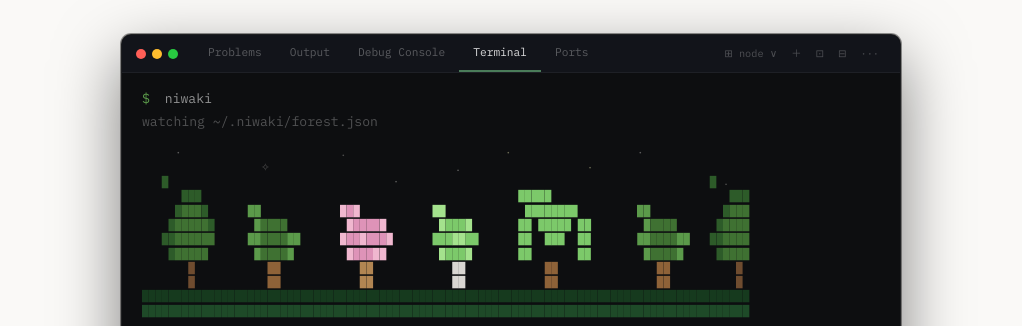
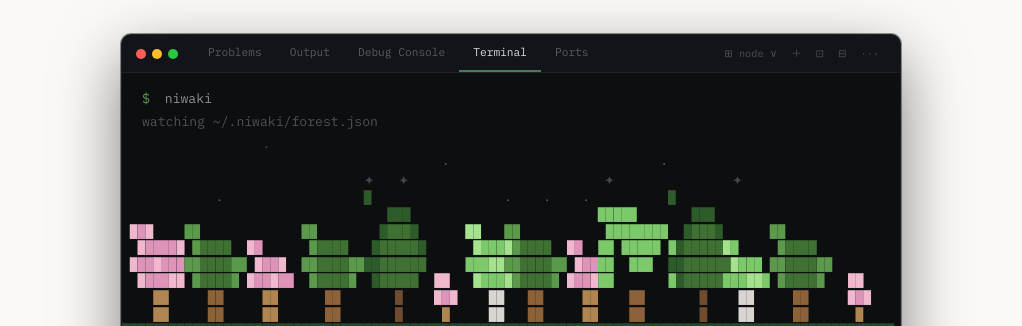
Before and after one commit to theanhgen/niwaki, a website: page docs/index.html in a window 1280 px wide. Shown: the part 73-399 px from the top of the page, without its empty margins (129-1151 px from the left). Drawn offline with Linux system fonts and the light colour scheme.

Commit message:
fix: remove all old repo refs; rewrite landing page forest renderer
- README: drop Requirements section, fix all honeytree links
- src/badge.ts, src/markdown.ts: link to theanhgen/niwaki
- docs: forest renderer now matches original exactly — 13px/1.28lh,
  exact 14 demo trees with fx positions, hash-based stars, grove
  biome colors, tree-appear animation (600ms+320ms), star twinkle

Co-Authored-By: Claude Sonnet 4.6 <noreply@anthropic.com>

```diff
--- a/docs/index.html
+++ b/docs/index.html
@@ -237,159 +237,203 @@
 
 <script>
 (function () {
-  // Forest renderer
-  var W = 92, H = 12;
-  var G = [];
-  for (var r = 0; r < H; r++) {
-    G.push([]);
-    for (var c = 0; c < W; c++) G[r].push([' ', null]);
+  var wrap = document.querySelector('.forest-wrap');
+  if (!wrap) return;
+
+  // Sprite template parser — matches original React component exactly
+  function parseSprite(template, palette) {
+    var lines = template.trim().split('\n');
+    var width = 0;
+    for (var i = 0; i < lines.length; i++) if (lines[i].length > width) width = lines[i].length;
+    var rows = lines.map(function (line) {
+      while (line.length < width) line += ' ';
+      return line.split('').map(function (ch) {
+        var col = palette[ch] || null;
+        return col ? ['█', col] : [' ', null];
+      });
+    });
+    rows.reverse();
+    return { rows: rows, width: width };
   }
 
-  function set(r, c, ch, col) {
-    if (r >= 0 && r < H && c >= 0 && c < W) G[r][c] = [ch, col];
+  // Palette colors
+  var OL='#5b9a4a', OD='#3f7132', OT='#8e6238';
+  var PL='#2d5b29',              PT='#6f4c2f';
+  var BL='#7cc96a', BLL='#a4e28d', BT='#d9d6d2';
+  var WL='#7cc96a',              WT='#8e6238';
+  var CL='#de93b8', CLL='#f0b7cf', CT='#b18552';
+
+  // Sprite definitions matching original exactly
+  var X = {
+    oak: {
+      seed:    parseSprite(' g\n t',                                                        {g:OL,t:OT}),
+      sapling: parseSprite(' gg\nggg\n t',                                                  {g:OL,t:OT}),
+      young:   parseSprite('  gg\n gGGg\nggGGgg\n  tt\n  tt',                              {g:OL,G:OD,t:OT}),
+      full:    parseSprite('   gg\n gGGGG\nggGGGGgg\n gGGGGg\n   tt\n   tt',              {g:OL,G:OD,t:OT})
+    },
+    pine: {
+      seed:    parseSprite(' g\n t',                                                        {g:PL,t:PT}),
+      sapling: parseSprite('  g\n gg\nggg\n t',                                            {g:PL,t:PT}),
+      young:   parseSprite('   g\n  ggg\n gGGGg\nggGGGG\n   t\n   t',                    {g:PL,G:OD,t:PT}),
+      full:    parseSprite('    g\n   ggg\n  gGGGg\n gGGGGGg\nggGGGGGG\n gGGGGG\n    t\n    t', {g:PL,G:OD,t:PT})
+    },
+    birch: {
+      seed:    parseSprite(' g\n b',                                                        {g:BL,b:BT}),
+      sapling: parseSprite(' gg\nghg\n b',                                                  {g:BL,h:BLL,b:BT}),
+      young:   parseSprite('  hg\n hggg\nggghhg\n  bb\n  bb',                              {g:BL,h:BLL,b:BT}),
+      full:    parseSprite('   hh\n hgggh\nggghhgg\n hgggh\n   bb\n   bb',                {g:BL,h:BLL,b:BT})
+    },
+    willow: {
+      seed:    parseSprite(' g\n t',                                                        {g:WL,t:WT}),
+      sapling: parseSprite(' ggg\nggggg\n ttt',                                            {g:WL,t:WT}),
+      young:   parseSprite('  gggg\n gggggg\ngg ggg gg\ngg     gg\n   tt\n   tt',         {g:WL,t:WT}),
+      full:    parseSprite('   ggggg\n gggggggg\ngg ggggg gg\ngg  ggg  gg\ngg       gg\n    tt\n    tt', {g:WL,t:WT})
+    },
+    cherry: {
+      seed:    parseSprite(' p\n t',                                                        {p:CL,t:CT}),
+      sapling: parseSprite(' pp\npPp\n t',                                                  {p:CLL,P:CL,t:CT}),
+      young:   parseSprite('  pP\n pPPp\npPPpPP\n  tt\n  tt',                             {p:CLL,P:CL,t:CT}),
+      full:    parseSprite('   pPp\n pPPPPp\npPPpPPPp\n pPPPpp\n   tt\n   tt',            {p:CLL,P:CL,t:CT})
+    }
+  };
+
+  function getSprite(type, growth) {
+    var sp = X[type] || X.oak;
+    return growth < 0.2 ? sp.seed : growth < 0.5 ? sp.sapling : growth < 0.8 ? sp.young : sp.full;
   }
 
-  function str(r, c, s, col) {
-    for (var i = 0; i < s.length; i++) set(r, c + i, s[i], col);
+  // Grove biome (matches original — 13 trees = grove range)
+  var BIOME = {
+    ground:  ['#22492d', '#18361f'],
+    density: 9,
+    glyphs:  ['\xb7', '\xb7', '✦', '.'],
+    colors:  ['#444444', '#5d5d5d']
+  };
+
+  // Hash function — matches original murmur finalizer exactly
+  function hash(e) {
+    var s = (e >>> 0);
+    s = (Math.imul(s ^ (s >>> 16), 0x45d9f3b) >>> 0);
+    s = (Math.imul(s ^ (s >>> 16), 0x45d9f3b) >>> 0);
+    return (s ^ (s >>> 16)) >>> 0;
   }
 
-  // Stars
-  var STARS = [
-    [0, 5, '\xb7', '#5d5d5d'], [0, 30, '.', '#4d4d4d'], [0, 55, '\xb7', '#6a6a55'], [0, 75, '\xb7', '#5d5d5d'],
-    [1, 18, '✧', '#4d4d4d'], [1, 47, '.', '#5d5d5d'], [1, 67, '\xb7', '#6a6a55'],
-    [2, 38, '\xb7', '#5d5d5d'], [2, 88, '.', '#4d4d4d']
+  // Demo trees — exact data from original React component
+  var TREES = [
+    {type:'cherry', growth:.9,  fx:.05},
+    {type:'oak',    growth:1,   fx:.12},
+    {type:'cherry', growth:.65, fx:.195},
+    {type:'oak',    growth:1,   fx:.275},
+    {type:'pine',   growth:.95, fx:.355},
+    {type:'cherry', growth:.45, fx:.415},
+    {type:'birch',  growth:1,   fx:.475},
+    {type:'oak',    growth:.85, fx:.545},
+    {type:'cherry', growth:.55, fx:.61},
+    {type:'willow', growth:1,   fx:.67},
+    {type:'pine',   growth:1,   fx:.75},
+    {type:'birch',  growth:.75, fx:.82},
+    {type:'oak',    growth:1,   fx:.89},
+    {type:'cherry', growth:.4,  fx:.955}
   ];
-  for (var i = 0; i < STARS.length; i++) {
-    set(STARS[i][0], STARS[i][1], STARS[i][2], STARS[i][3]);
+
+  var H = 13;
+  var W = Math.max(40, Math.floor((wrap.offsetWidth || 760) / 7.813));
+  var treeCount = 0;
+  var tick = 0;
+
+  function makeGrid() {
+    var g = [];
+    for (var r = 0; r < H; r++) {
+      g.push([]);
+      for (var c = 0; c < W; c++) g[r].push({ch: ' ', col: null});
+    }
+    return g;
   }
 
-  // Sprite definitions: array of {dr, ops:[dc, text, color]}
-  // dr = row offset from startRow
-  var OL = '#5b9a4a', OD = '#3f7132', OT = '#8e6238';
-  var OAK = [
-    {dr:0, ops:[[3,'██',OL]]},
-    {dr:1, ops:[[4,'█',OL],[5,'████',OD]]},
-    {dr:2, ops:[[3,'██',OL],[5,'████',OD],[9,'██',OL]]},
-    {dr:3, ops:[[4,'█',OL],[5,'████',OD],[9,'█',OL]]},
-    {dr:4, ops:[[6,'██',OT]]},
-    {dr:5, ops:[[6,'██',OT]]}
-  ];
-
-  var PL = '#2d5b29', PD = '#3f7132', PT = '#6f4c2f';
-  var PINE = [
-    {dr:0, ops:[[2,'█',PL]]},
-    {dr:1, ops:[[5,'███',PL]]},
-    {dr:2, ops:[[4,'█',PL],[5,'███',PD],[8,'█',PL]]},
-    {dr:3, ops:[[3,'█',PL],[4,'█████',PD],[9,'█',PL]]},
-    {dr:4, ops:[[2,'██',PL],[4,'██████',PD]]},
-    {dr:5, ops:[[3,'█',PL],[4,'█████',PD]]},
-    {dr:6, ops:[[6,'█',PT]]},
-    {dr:7, ops:[[6,'█',PT]]}
-  ];
-
-  var BLL = '#a4e28d', BL = '#7cc96a', BT = '#d9d6d2';
-  var BIRCH = [
-    {dr:0, ops:[[3,'██',BLL]]},
-    {dr:1, ops:[[4,'█',BLL],[5,'███',BL],[8,'█',BLL]]},
-    {dr:2, ops:[[3,'███',BL],[6,'██',BLL],[8,'██',BL]]},
-    {dr:3, ops:[[4,'█',BLL],[5,'███',BL],[8,'█',BLL]]},
-    {dr:4, ops:[[6,'██',BT]]},
-    {dr:5, ops:[[6,'██',BT]]}
-  ];
-
-  var WL = '#7cc96a', WT = '#8e6238';
-  var WILLOW = [
-    {dr:0, ops:[[2,'█████',WL]]},
-    {dr:1, ops:[[3,'████████',WL]]},
-    {dr:2, ops:[[2,'██',WL],[5,'█████',WL],[11,'██',WL]]},
-    {dr:3, ops:[[2,'██',WL],[6,'███',WL],[11,'██',WL]]},
-    {dr:4, ops:[[2,'██',WL],[11,'██',WL]]},
-    {dr:5, ops:[[6,'██',WT]]},
-    {dr:6, ops:[[6,'██',WT]]}
-  ];
-
-  var CLL = '#f0b7cf', CL = '#de93b8', CT = '#b18552';
-  var CHERRY = [
-    {dr:0, ops:[[2,'█',CLL],[3,'█',CL],[4,'█',CLL]]},
-    {dr:1, ops:[[3,'█',CLL],[4,'████',CL],[8,'█',CLL]]},
-    {dr:2, ops:[[2,'█',CLL],[3,'██',CL],[5,'█',CLL],[6,'███',CL],[9,'█',CLL]]},
-    {dr:3, ops:[[3,'█',CLL],[4,'███',CL],[7,'██',CLL]]},
-    {dr:4, ops:[[5,'██',CT]]},
-    {dr:5, ops:[[5,'██',CT]]}
-  ];
-
-  function placeTree(sprite, ox, startRow) {
-    for (var ri = 0; ri < sprite.length; ri++) {
-      var row = sprite[ri];
-      var sceneRow = startRow + row.dr;
-      for (var oi = 0; oi < row.ops.length; oi++) {
-        var op = row.ops[oi];
-        str(sceneRow, ox + op[0], op[1], op[2]);
+  function drawBackground(g) {
+    for (var n = 0; n < W; n++) {
+      var l = hash(n + 17 * W + 101 * tick);
+      if (l % BIOME.density === 0) {
+        var row = l % 4;
+        if (row < H) g[row][n] = {ch: BIOME.glyphs[l % BIOME.glyphs.length], col: BIOME.colors[l % BIOME.colors.length]};
       }
     }
   }
 
-  // Trunk base (lower trunk) at scene row 9
-  // Pine (8 rows): startRow = 9 - 7 = 2
-  // Oak/Birch/Cherry (6 rows): startRow = 9 - 5 = 4
-  // Willow (7 rows): startRow = 9 - 6 = 3
-
-  placeTree(PINE,   1,  2);
-  placeTree(OAK,   13,  4);
-  placeTree(CHERRY,28,  4);
-  placeTree(BIRCH, 41,  4);
-  placeTree(WILLOW,55,  3);
-  placeTree(OAK,   72,  4);
-  placeTree(PINE,  84,  2);
-
-  // Ground rows
-  var GD = '#163a1e', GG = '#1e4a28';
-  for (var c = 0; c < W; c++) {
-    set(10, c, '█', GD);
-    set(11, c, '█', GG);
+  function drawGround(g) {
+    for (var t = 0; t < 2; t++)
+      for (var n = 0; n < W; n++)
+        g[11 + t][n] = {ch: '█', col: BIOME.ground[t]};
   }
 
-  // Render to HTML
+  function placeTree(g, sprite, cx) {
+    var l = cx - Math.floor(sprite.width / 2);
+    for (var ri = 0; ri < sprite.rows.length; ri++) {
+      var r = 10 - ri;
+      if (r < 0 || r >= H) continue;
+      for (var ci = 0; ci < sprite.rows[ri].length; ci++) {
+        var c = l + ci;
+        if (c < 0 || c >= W) continue;
+        var cell = sprite.rows[ri][ci];
+        if (cell[1]) g[r][c] = {ch: cell[0], col: cell[1]};
+      }
+    }
+  }
+
   function esc(s) {
     return s.replace(/&/g, '&amp;').replace(/</g, '&lt;').replace(/>/g, '&gt;');
   }
 
-  var html = '';
-  for (var r = 0; r < H; r++) {
-    var line = '';
-    var ci = 0;
-    while (ci < G[r].length) {
-      var cell = G[r][ci];
-      var ch = cell[0], col = cell[1];
-      var j = ci + 1;
-      while (j < G[r].length && G[r][j][1] === col) j++;
-      var text = '';
-      for (var k = ci; k < j; k++) text += G[r][k][0];
-      if (col) {
-        line += '<span style="color:' + col + '">' + esc(text) + '</span>';
-      } else {
-        line += esc(text);
+  function gridToHTML(g) {
+    return g.map(function (row) {
+      var line = '', i = 0;
+      while (i < row.length) {
+        var col = row[i].col, text = '', j = i;
+        while (j < row.length && row[j].col === col) { text += row[j].ch; j++; }
+        line += col ? '<span style="color:' + col + '">' + esc(text) + '</span>' : esc(text);
+        i = j;
       }
-      ci = j;
-    }
-    html += '<div>' + line + '</div>';
+      return '<div>' + line + '</div>';
+    }).join('');
   }
 
   var pre = document.createElement('pre');
-  pre.style.cssText = 'font-family:"IBM Plex Mono",monospace;font-size:11px;line-height:1.3;margin:0;padding:6px 20px 4px;background:transparent;overflow:hidden';
-  pre.innerHTML = html;
-  var wrap = document.querySelector('.forest-wrap');
-  if (wrap) wrap.appendChild(pre);
+  pre.style.cssText = 'font-family:"IBM Plex Mono",monospace;font-size:13px;line-height:1.28;margin:0;padding:0;background:transparent;overflow:hidden';
+  wrap.appendChild(pre);
+
+  function render() {
+    var g = makeGrid();
+    drawBackground(g);
+    for (var i = 0; i < treeCount; i++) {
+      var tree = TREES[i];
+      var x = Math.max(4, Math.min(W - 4, Math.round(tree.fx * (W - 1))));
+      placeTree(g, getSprite(tree.type, tree.growth), x);
+    }
+    drawGround(g);
+    pre.innerHTML = gridToHTML(g);
+  }
+
+  function addNextTree() {
+    if (treeCount >= TREES.length) return;
+    treeCount++;
+    render();
+    setTimeout(addNextTree, 320);
+  }
+
+  setInterval(function () { tick = (tick + 1) % 999; render(); }, 1800);
+
+  render();
+  setTimeout(addNextTree, 600);
 
   // Copy buttons
-  document.querySelectorAll('.cmd-btn').forEach(function(btn) {
-    btn.addEventListener('click', function() {
+  document.querySelectorAll('.cmd-btn').forEach(function (btn) {
+    btn.addEventListener('click', function () {
       var code = btn.previousElementSibling.textContent;
       if (navigator.clipboard) {
-        navigator.clipboard.writeText(code).then(function() {
+        navigator.clipboard.writeText(code).then(function () {
           var orig = btn.textContent;
           btn.textContent = 'Copied!';
-          setTimeout(function() { btn.textContent = orig; }, 1500);
+          setTimeout(function () { btn.textContent = orig; }, 1500);
         });
       }
     });
--- a/src/badge.ts
+++ b/src/badge.ts
@@ -86,6 +86,6 @@ export async function badge(): Promise<void> {
   console.log("Add this to your README to show your niwaki forest.")
   console.log("")
   console.log(
-    `[![niwaki](./niwaki-badge.svg)](https://github.com/Varun2009178/honeytree)`,
+    `[![niwaki](./niwaki-badge.svg)](https://github.com/theanhgen/niwaki)`,
   )
 }
--- a/src/markdown.ts
+++ b/src/markdown.ts
@@ -43,7 +43,7 @@ function buildMarkdown(forest: Forest): string {
   const lines = [
     `<div align="center">`,
     ``,
-    `[![niwaki](./niwaki-badge.svg)](https://github.com/Varun2009178/honeytree)`,
+    `[![niwaki](./niwaki-badge.svg)](https://github.com/theanhgen/niwaki)`,
     ``,
     statParts.join(" · "),
     ``,
@@ -53,7 +53,7 @@ function buildMarkdown(forest: Forest): string {
     ``,
     `${forest.totalPrompts} prompts over ${days} day${days === 1 ? "" : "s"}`,
     ``,
-    `<sub>Grown with <a href="https://github.com/Varun2009178/honeytree">niwaki</a> — a forest that grows in your terminal every time you use Claude Code</sub>`,
+    `<sub>Grown with <a href="https://github.com/theanhgen/niwaki">niwaki</a> — a forest that grows in your terminal every time you use AI agents</sub>`,
     ``,
     `</div>`,
     ``,
```
Also changed, not shown: README.md.
